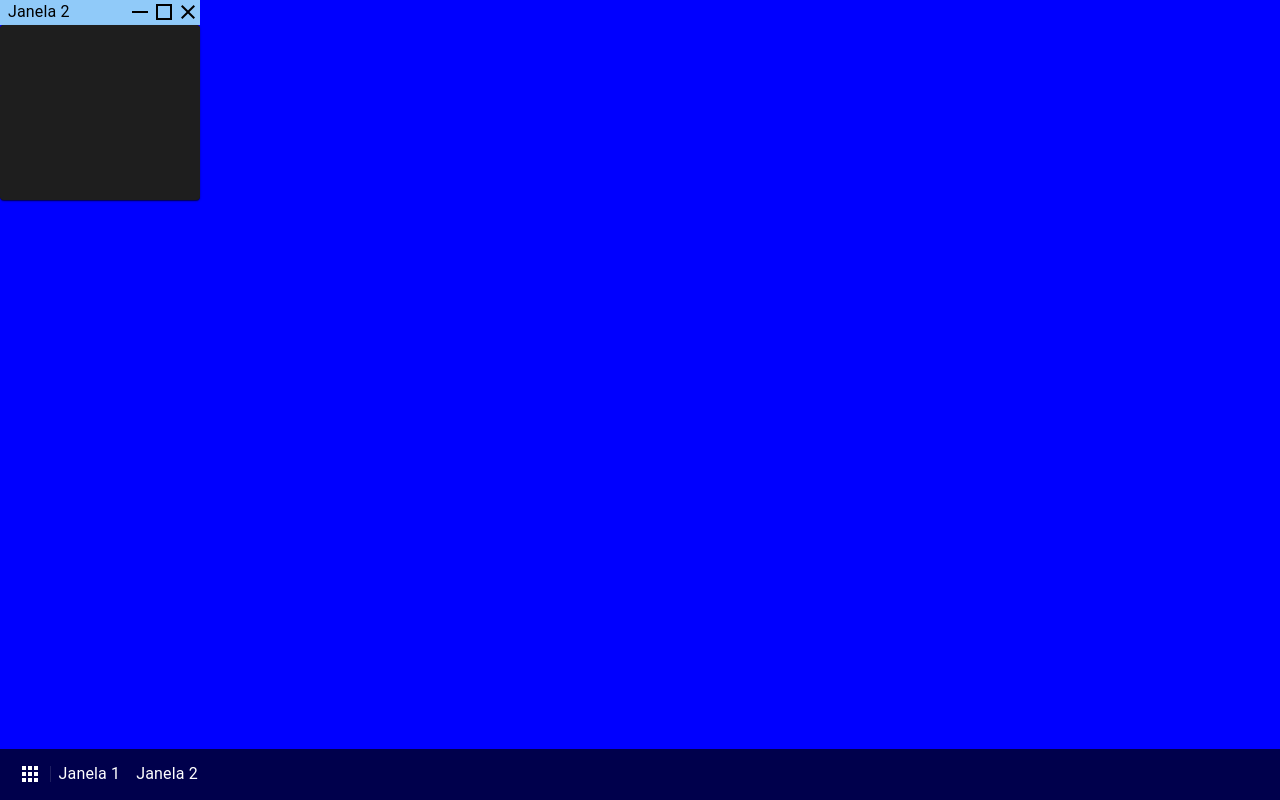
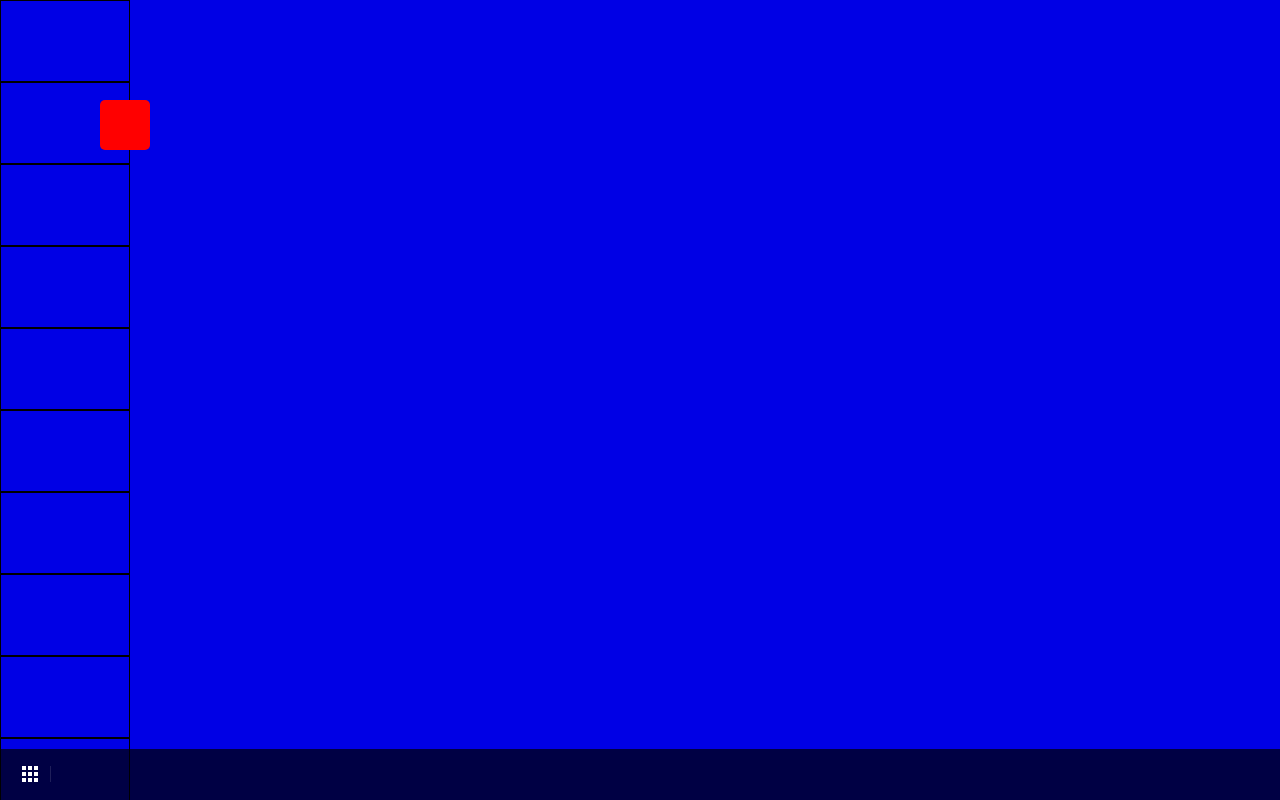
Before and after one commit to RO03M/portfolio, a React (Create React App) app: page / in a window 1280 px wide. Shown: the top 800 px of the page. Built offline with nearby package versions, Linux system fonts and the light colour scheme.

Commit message:
chore: app grid

```diff
--- /dev/null
+++ b/src/components/Desktop/Desktop.helper.tsx
@@ -0,0 +1,13 @@
+/**
+ * @description populates an array of n length with de result of division of each of the n steps
+ */
+export const makeArrayStep = (value: number, totalSteps: number) : number[] => {
+    const response: number[] = [];
+    const step = value / totalSteps;
+
+    for (let i = 1; i < totalSteps + 1; i++) {
+        response.push(step * i);
+    }
+
+    return response;
+}
--- a/src/components/Desktop/Desktop.tsx
+++ b/src/components/Desktop/Desktop.tsx
@@ -1,12 +1,17 @@
 import { Box } from "@mui/material";
 import { useDesktopStore } from "../../stores/desktop";
+import DesktopDebugGrid from "./DesktopDebugGrid";
 import Item from "./Item";
+
+const GRID_MIN_SIZE = 100;
 
 const Desktop = () => {
 
     const items = useDesktopStore((store) => store.items);
 
     return (
+        <>
+            <DesktopDebugGrid/>
             <Box
                 sx={{
                     width: "100%",
@@ -14,8 +19,9 @@ const Desktop = () => {
                     backgroundColor: "blue"
                 }}
             >
-
+                <Item/>
             </Box>
+        </>
     );
 }
 
--- /dev/null
+++ b/src/components/Desktop/DesktopDebugGrid.tsx
@@ -0,0 +1,27 @@
+import { styled } from "@mui/system";
+
+const Container = styled("div")({
+    width: "100%",
+    height: "100%",
+    position: "absolute",
+    backgroundColor: "rgba(0, 0, 0, 0.1)"
+});
+
+const Cell = styled("div")({
+   width: "10%",
+   height: "10%",
+   border: "1px solid black"
+});
+
+const DesktopDebugGrid = () => {
+    return (
+        <Container>
+            {new Array(10).fill(null).map(x => new Array(10).fill(null).map(y => (
+                <Cell/>
+            )))}
+        </Container>
+    );
+}
+
+
+export default DesktopDebugGrid;
--- a/src/components/Desktop/Item.tsx
+++ b/src/components/Desktop/Item.tsx
@@ -1,16 +1,52 @@
 import { Box } from "@mui/material";
+import { motion, useMotionValue, useTransform } from "framer-motion";
+import { useEffect, useState } from "react";
+import closest from "../../helpers/closest";
+import useWindowSize from "../../hooks/useWindowSize";
+import { makeArrayStep } from "./Desktop.helper";
+
+const GRID_WIDTH = 10;
 
 const Item = () => {
+
+    const [isDragging, setIsDragging] = useState<boolean>(false);
+
+    const x = useMotionValue(100);
+    const y = useMotionValue(100);
+    const {
+        width: windowWidth,
+        height: windowHeight
+    } = useWindowSize();
+
+    useEffect(() => {
+        if (windowWidth && windowHeight) {
+            console.log(makeArrayStep(windowWidth, GRID_WIDTH));
+            console.log(makeArrayStep(windowHeight, GRID_WIDTH));
+            x.set(closest(x.get(), makeArrayStep(windowWidth, GRID_WIDTH)));
+            y.set(closest(y.get(), makeArrayStep(windowHeight, GRID_WIDTH)));
+        }
+    }, [isDragging]);
+
     return (
-        <Box
-            sx={{
+        <motion.div
+            style={{
                 width: 50,
                 height: 50,
                 backgroundColor: "red",
-                borderRadius: "5px"
+                borderRadius: "5px",
+                x,
+                y
+            }}
+            drag
+            dragTransition={{
+                power: 0
+            }}
+            onDragStart={() => setIsDragging(true)}
+            onDragEnd={(e) => {
+                setIsDragging(false);
             }}
         >
-        </Box>
+        </motion.div>
     );
 }
 
--- /dev/null
+++ b/src/helpers/closest.ts
@@ -0,0 +1,2 @@
+const closest = (goal: number, array: number[]) : number => array.reduce((previous, current) => Math.abs(current - goal) > Math.abs(previous - goal) ? previous : current);
+export default closest;
--- /dev/null
+++ b/src/hooks/useWindowSize.tsx
@@ -0,0 +1,32 @@
+import { useEffect, useState } from "react";
+
+interface Size {
+    width: number | undefined;
+    height: number | undefined;
+}
+
+const useWindowSize = (): Size => {
+    const [windowSize, setWindowSize] = useState<Size>({
+        width: undefined,
+        height: undefined
+    });
+
+    useEffect(() => {
+        const onResize = () => {
+            setWindowSize({
+                width: window.innerWidth,
+                height: window.innerHeight
+            });
+        }
+
+        window.addEventListener("resize", onResize);
+
+        onResize();
+
+        return () => window.removeEventListener("resize", onResize);
+    }, []);
+
+    return windowSize;
+}
+
+export default useWindowSize;
--- a/src/stores/apps.ts
+++ b/src/stores/apps.ts
@@ -59,21 +59,21 @@ export const useAppsStore = create<AppsState>((set) => ({
         })
     ),
     apps: [
-        {
-            id: 0,
-            x: 100,
-            y: 100,
-            hidden: false,
-            title: "Janela 1",
-            type: AppTypes.Folder
-        },
-        {
-            id: 1,
-            x: 100,
-            y: 100,
-            hidden: false,
-            title: "Janela 2",
-            type: AppTypes.Folder
-        },
+        // {
+        //     id: 0,
+        //     x: 100,
+        //     y: 100,
+        //     hidden: false,
+        //     title: "Janela 1",
+        //     type: AppTypes.Folder
+        // },
+        // {
+        //     id: 1,
+        //     x: 100,
+        //     y: 100,
+        //     hidden: false,
+        //     title: "Janela 2",
+        //     type: AppTypes.Folder
+        // },
     ]
 }));
```
Lines whose indentation alone changed are shown as unchanged.
